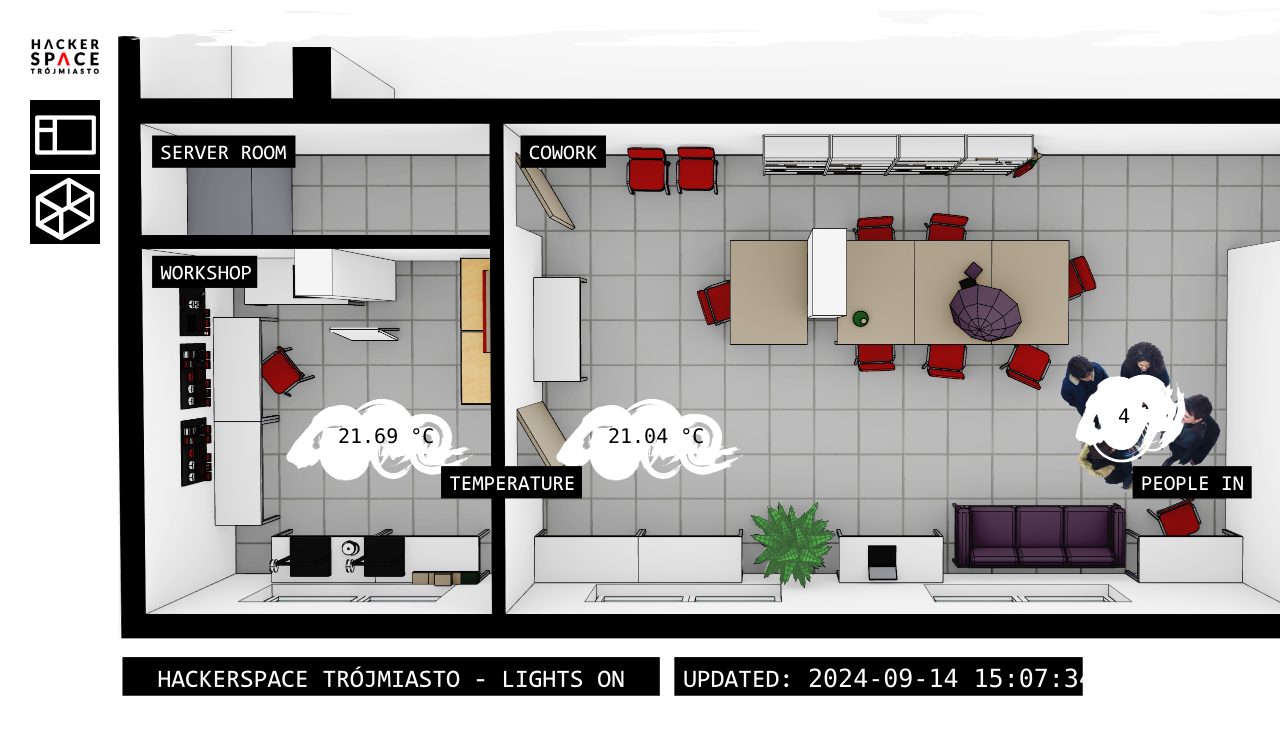
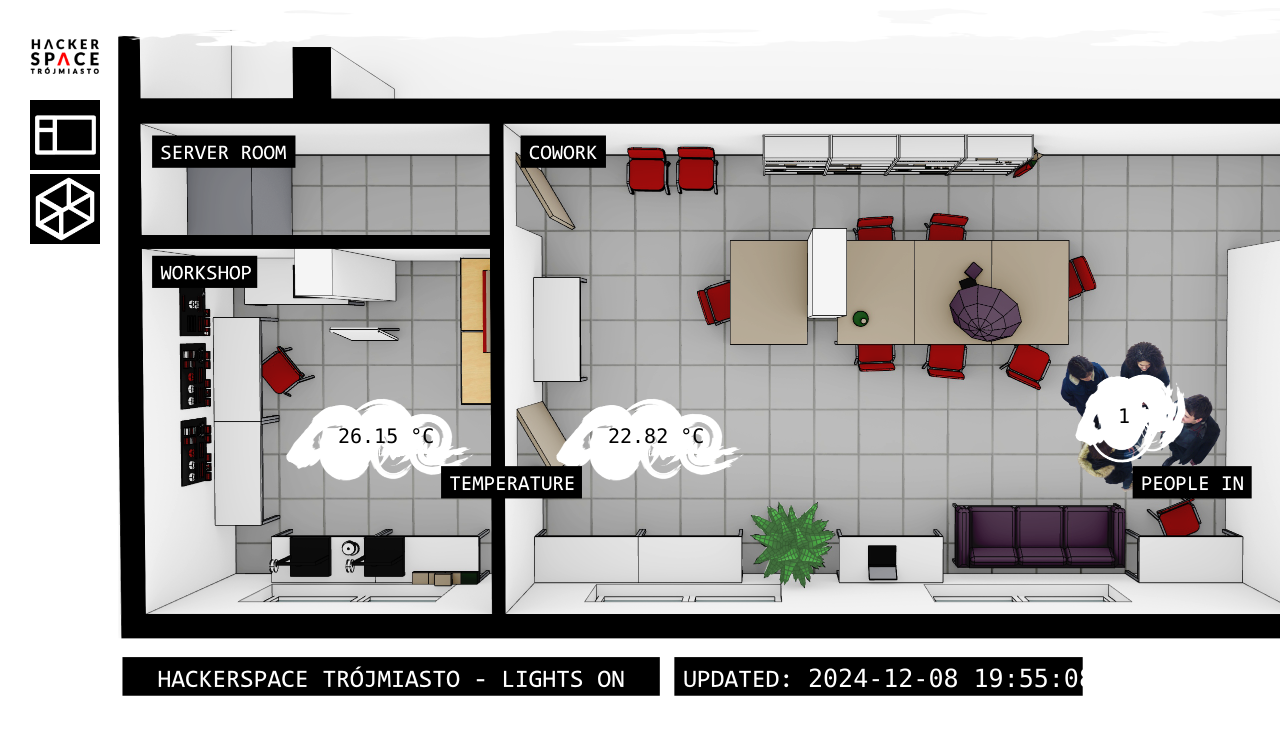
Before and after one commit to MartaSien/home-assistant-hs3-plan, a plain HTML site: page index.html in a window 1280 px wide. Shown: the top 734 px of the page. Drawn offline with Linux system fonts and the light colour scheme.

Commit message:
Update website

```diff
--- a/index.html
+++ b/index.html
@@ -19,13 +19,13 @@
         <div class="plan">
             <img src="public/static/hs3-widok-z-gory.png" alt="hs3-plan" style="width:1500px;">
 
-                <div class="label" style="bottom:270px;left:330px">21.69 °C</div>
+                <div class="label" style="bottom:270px;left:330px">26.15 °C</div>
 
-                <div class="label" style="bottom:270px;left:600px">21.04 °C</div>
+                <div class="label" style="bottom:270px;left:600px">22.82 °C</div>
 
-                <div class="label" style="bottom:290px;left:1110px">4</div>
+                <div class="label" style="bottom:290px;left:1110px">1</div>
 
-            <div class="label-below" style="bottom: 25px;left: 800px;">2024-09-14 15:07:34</div>
+            <div class="label-below" style="bottom: 25px;left: 800px;">2024-12-08 19:55:08</div>
           </div>
     </body>
 </html>
```
